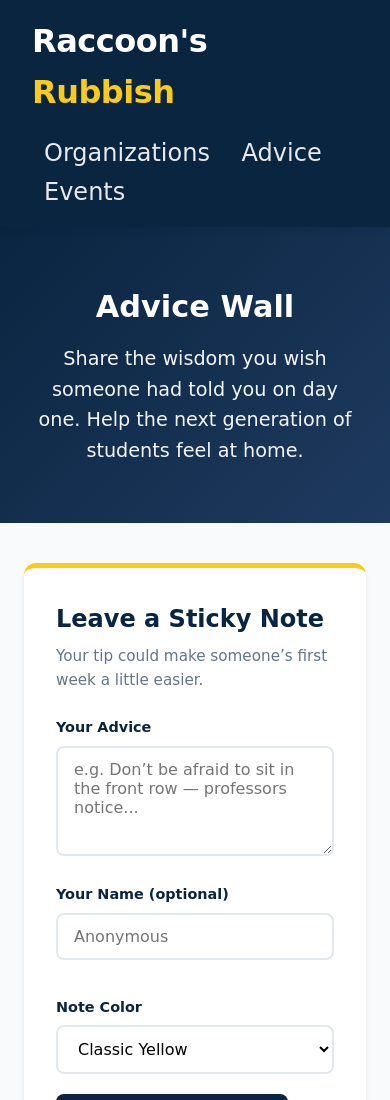
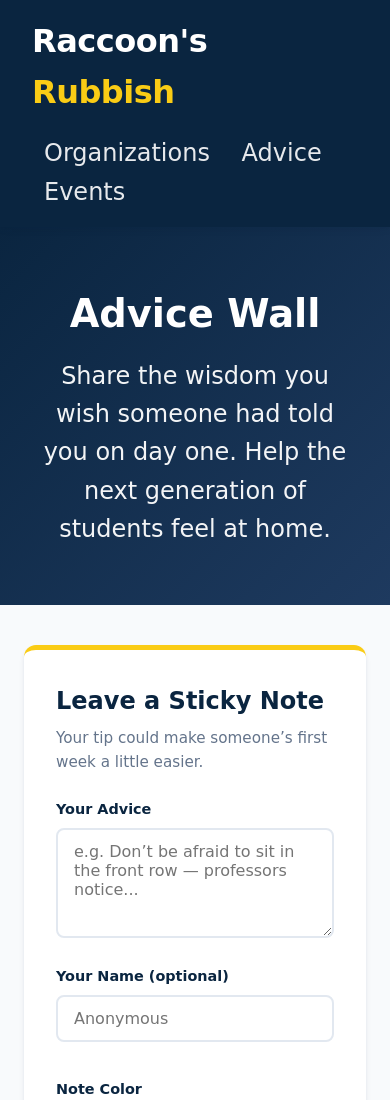
Before and after one commit to pancakeshana/Raccoon-Rubbish, a website: page advice.html in a window 390 px wide. Shown: the top 1100 px of the page. Drawn offline with Linux system fonts and the light colour scheme; a web font is replaced by a local one.

Commit message:
Change font size of headers.

```diff
--- a/advice.html
+++ b/advice.html
@@ -97,13 +97,13 @@
     }
 
     .hero h1 {
-      font-size: 2.5rem;
+      font-size: 2.4rem;
       margin-bottom: 0.75rem;
       font-weight: 800;
     }
 
     .hero p {
-      font-size: 1.2rem;
+      font-size: 1.25rem;
       max-width: 560px;
       margin: 0 auto;
       opacity: 0.95;
@@ -362,16 +362,16 @@
       nav a {
         margin: 0 0.75rem;
       }
+
+      .hero p {
+        font-size: 1.5rem;
+      }
     }
 
     /* Responsive */
     @media (max-width: 640px) {
       .form-row {
         grid-template-columns: 1fr;
-      }
-
-      .hero h1 {
-        font-size: 1.9rem;
       }
 
     }
```
Also changed, not shown: calendar.html (+3 -1 lines), index.html (+2 -6 lines).
